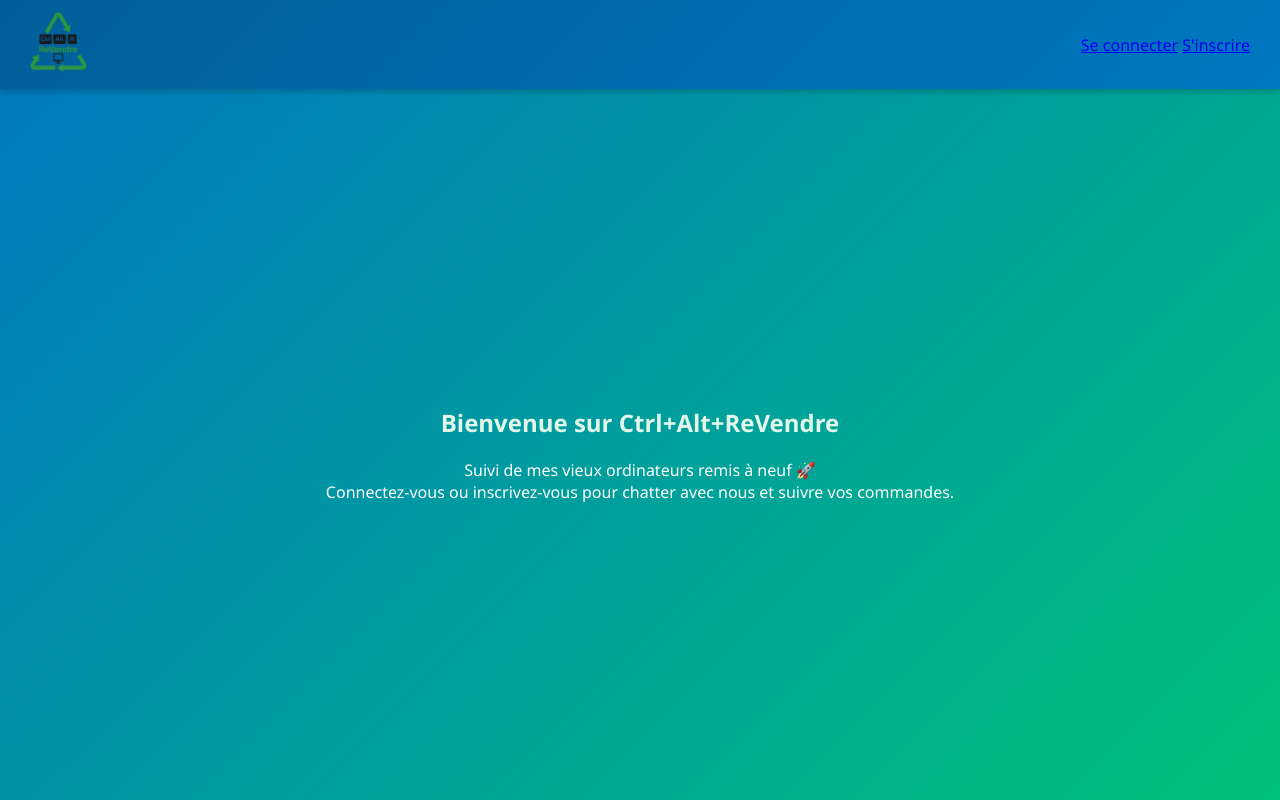
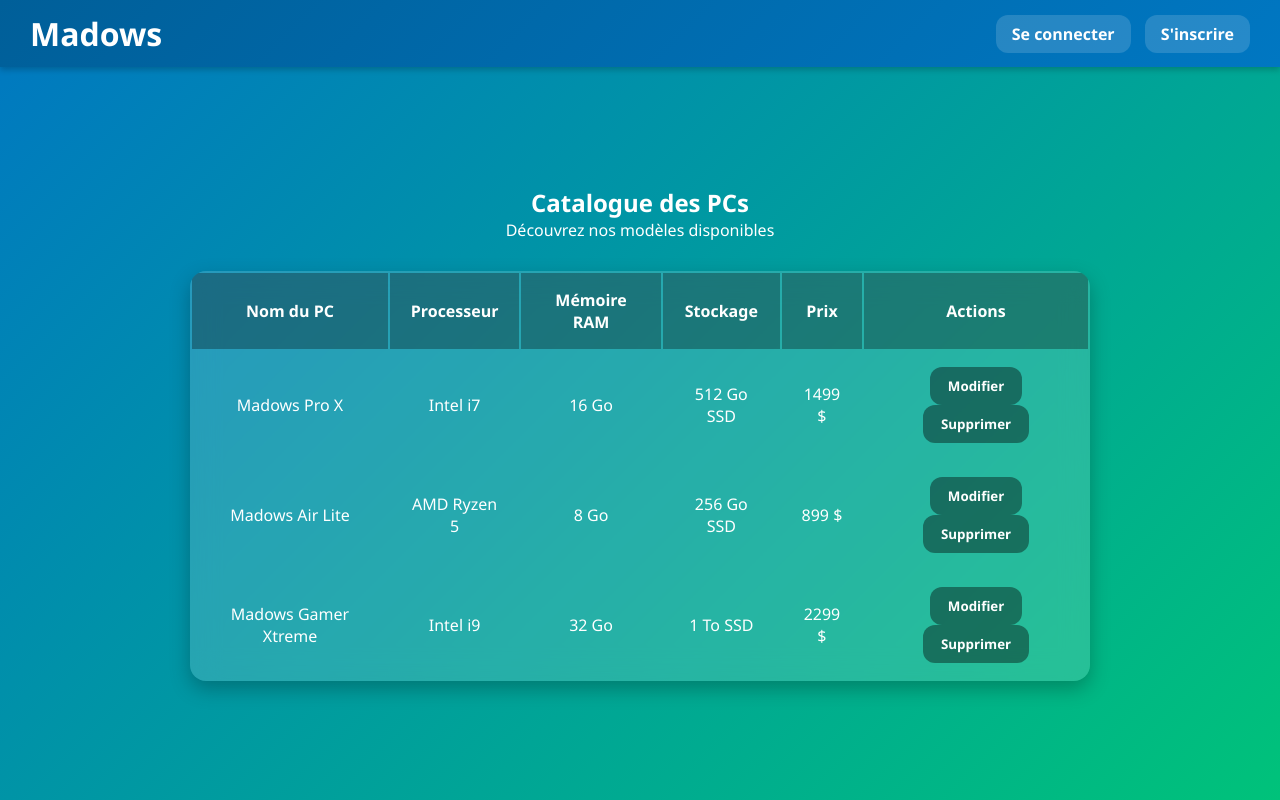
Before and after one commit to Pier-Alexis/Ctrl-Alt-Revendre, a Flask app: page / in a window 1280 px wide. Run offline with Flask 3, Linux system fonts and the light colour scheme.

Commit message:
Update index.html

```diff
--- a/templates/index.html
+++ b/templates/index.html
@@ -2,32 +2,76 @@
 <html lang="fr">
 <head>
     <meta charset="UTF-8">
-    <title>Ctrl+Alt+ReVendre</title>
-    <link rel="stylesheet" href="{{ url_for('static', filename='style.css') }}">
+    <meta name="viewport" content="width=device-width, initial-scale=1.0">
+    <title>Madows - Accueil</title>
+    <link rel="stylesheet" href="style.css">
 </head>
 <body>
-    <header class="header">
-        <div class="logo-container">
-            <img src="{{ url_for('static', filename='logo.png') }}" alt="Ctrl+Alt+ReVendre" class="logo">
+    <!-- Bannière -->
+    <header>
+        <div class="logo">
+            <h1>Madows</h1>
         </div>
-        <div class="login-container">
-            {% if session.get('user') %}
-            <a href="{{ url_for('chat') }}" class="login-btn">Chat</a>
-            <a href="{{ url_for('logout') }}" class="login-btn">Se déconnecter</a>
-            {% else %}
-            <a href="{{ url_for('login') }}" class="login-btn">Se connecter</a>
-            <a href="{{ url_for('register') }}" class="login-btn">S'inscrire</a>
-            {% endif %}
+        <div class="auth-links">
+            <a href="login.html">Se connecter</a>
+            <a href="register.html">S'inscrire</a>
         </div>
-
     </header>
 
-    <main class="content">
-        <h2 style="padding:20px; color:#e0f7e9">Bienvenue sur Ctrl+Alt+ReVendre</h2>
-        <p>Suivi de mes vieux ordinateurs remis à neuf 🚀</p>
-        {% if not session.user %}
-            <p>Connectez-vous ou inscrivez-vous pour chatter avec nous et suivre vos commandes.</p>
-        {% endif %}
+    <!-- Contenu principal -->
+    <main>
+        <h2>Catalogue des PCs</h2>
+        <p>Découvrez nos modèles disponibles</p>
+
+        <div class="table-container">
+            <table>
+                <thead>
+                    <tr>
+                        <th>Nom du PC</th>
+                        <th>Processeur</th>
+                        <th>Mémoire RAM</th>
+                        <th>Stockage</th>
+                        <th>Prix</th>
+                        <th>Actions</th>
+                    </tr>
+                </thead>
+                <tbody>
+                    <tr>
+                        <td>Madows Pro X</td>
+                        <td>Intel i7</td>
+                        <td>16 Go</td>
+                        <td>512 Go SSD</td>
+                        <td>1499 $</td>
+                        <td>
+                            <button class="btn">Modifier</button>
+                            <button class="btn">Supprimer</button>
+                        </td>
+                    </tr>
+                    <tr>
+                        <td>Madows Air Lite</td>
+                        <td>AMD Ryzen 5</td>
+                        <td>8 Go</td>
+                        <td>256 Go SSD</td>
+                        <td>899 $</td>
+                        <td>
+                            <button class="btn">Modifier</button>
+                            <button class="btn">Supprimer</button>
+                        </td>
+                    </tr>
+                    <tr>
+                        <td>Madows Gamer Xtreme</td>
+                        <td>Intel i9</td>
+                        <td>32 Go</td>
+                        <td>1 To SSD</td>
+                        <td>2299 $</td>
+                        <td>
+                            <button class="btn">Modifier</button>
+                            <button class="btn">Supprimer</button>
+                        </td>
+                    </tr>
+                </tbody>
+            </table>
+        </div>
     </main>
 </body>
 </html>
```
